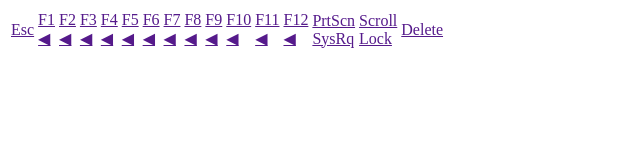
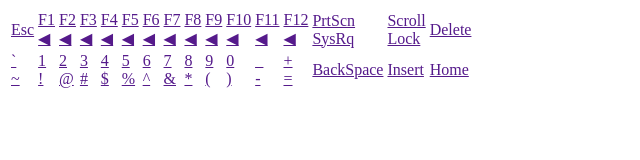
Before and after one commit to poopierosary/frontendstuff, a plain HTML site: page keyboard/index.html in a window 1280 px wide. Shown: the whole page, without its empty margins (0-640 px from the left). Drawn offline with Linux system fonts and the light colour scheme.

Commit message:
First row of keyboard.

```diff
--- a/keyboard/index.html
+++ b/keyboard/index.html
@@ -16,9 +16,9 @@
 </head>
 <body>
 	<div class="wrapper">
-		<table>
+		<table> <!-- start of F keys and Three Keys -->
 			<tr>
-				<!-- end of F keys -->
+				<!-- start of F keys -->
 				<td><a href="">Esc</a></td>
 				<td><a href="">F1<br><span>◀</span></a></td>
 				<td><a href="">F2<br><span>◀</span></a></td>
@@ -39,7 +39,27 @@
 				<td><a href="">Scroll<br>Lock</a></td>
 				<td><a href="">Delete</a></td>
 				<!-- end of Three Keys -->
-			</tr>
+			</tr><!-- end of F keys and Three keys-->
+
+			<tr><!-- start of Num keys top layer -->
+				<td><a href="">`<br><span>~</span></a></td>
+				<td><a href="">1<br><span>!</span></a></td>
+				<td><a href="">2<br><span>@</span></a></td>
+				<td><a href="">3<br><span>#</span></a></td>
+				<td><a href="">4<br><span>$</span></a></td>
+				<td><a href="">5<br><span>%</span></a></td>
+				<td><a href="">6<br><span>^</span></a></td>
+				<td><a href="">7<br><span>&</span></a></td>
+				<td><a href="">8<br><span>*</span></a></td>
+				<td><a href="">9<br><span>(</span></a></td>
+				<td><a href="">0<br><span>)</span></a></td>
+				<td><a href="">_<br><span>-</span></a></td>
+				<td><a href="">+<br><span>=</span></a></td>
+				<td><a href="">BackSpace</a></td>
+				<td><a href="">Insert</a></td>
+				<td><a href="">Home</a></td>
+			</tr><!-- end of Num keys top layer -->
+
 		</table>
 	</div>
 </body>
```
